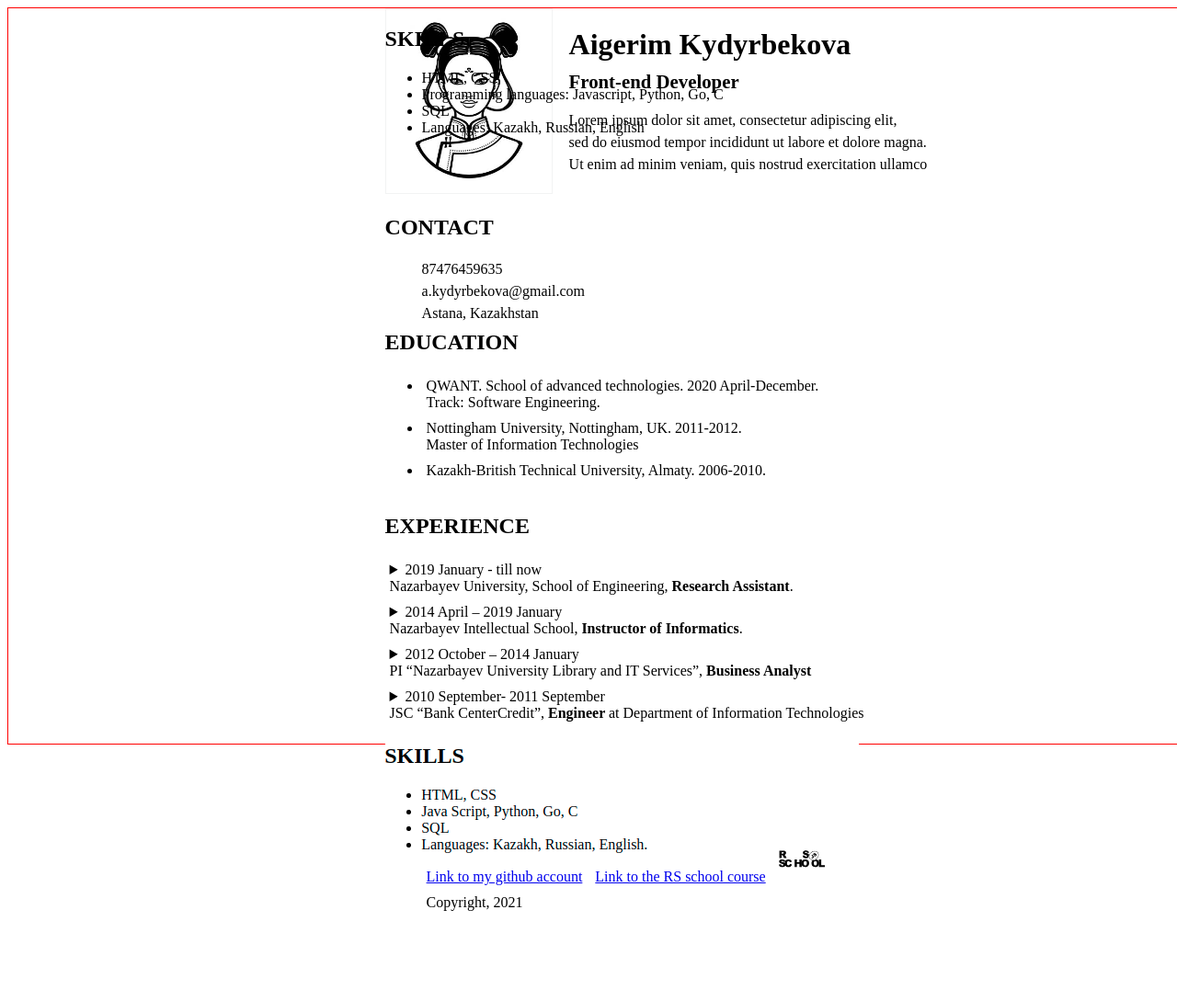
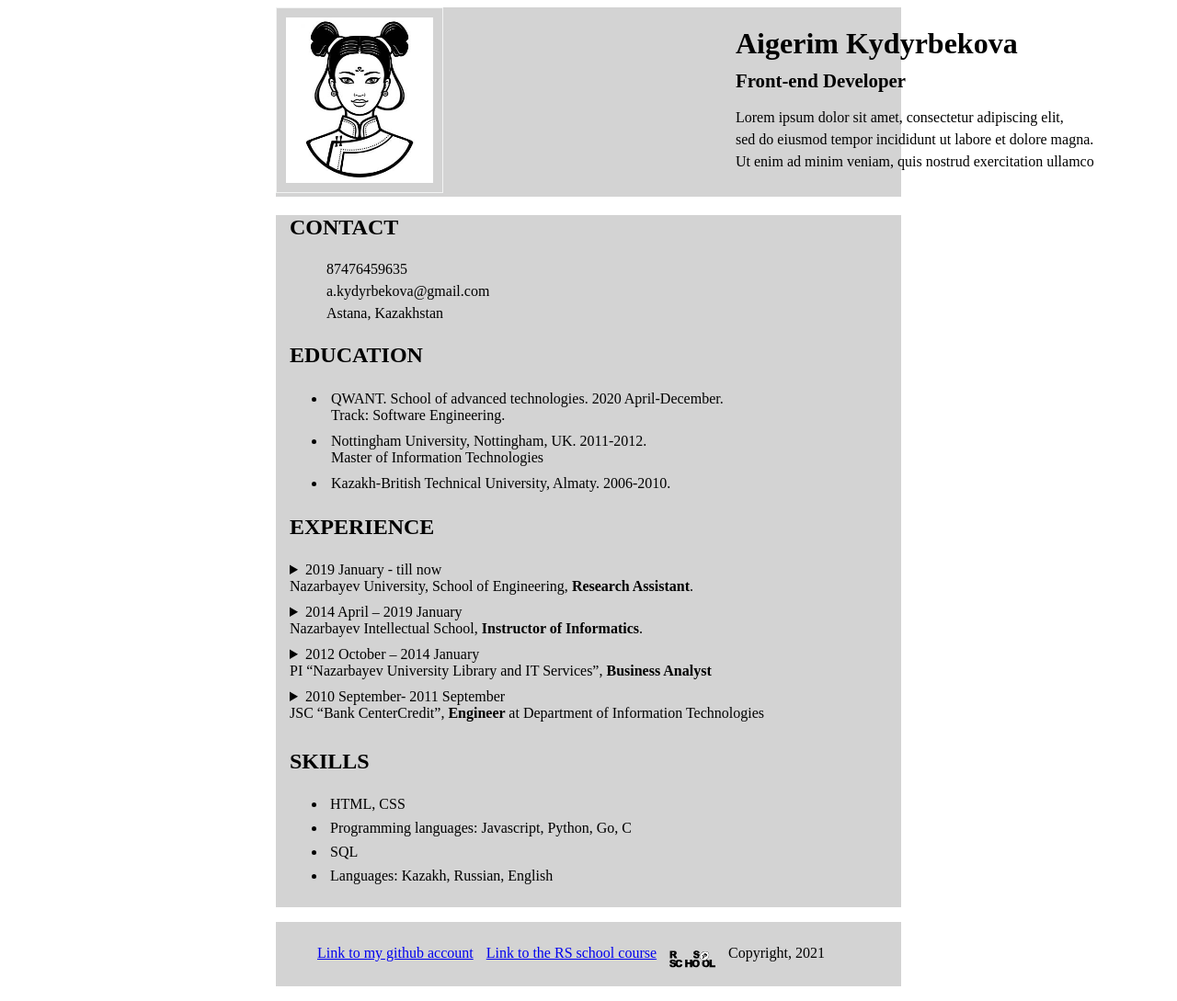
Before and after one commit to kydyrbekova/rsscholl-cv, a plain HTML site: page index.html in a window 1280 px wide. Shown: the whole page at 92% size. Before the commit the page ends 1033 px from the top, so only its background shows below. Drawn offline with Linux system fonts and the light colour scheme.

Commit message:
feat: change several styles

```diff
--- a/styles.css
+++ b/styles.css
@@ -1,20 +1,8 @@
-body {
-    width: 100%;
-    height: 100%;
-    position: absolute;
-    top: 0;
-    left: 0;
-    border: 1px solid red;
-}
-
 header, main, footer {
-    width: 600px;
-    position: absolute;
-    left: 32%;
+    width: 680px;
     max-width: 100%;
-    height: auto;
-    display: block;
     margin: 0 auto;
+    background-color: lightgrey;
 
 
 }
@@ -27,58 +15,63 @@ header img{
 
 header h1{
     position: absolute;
-    left: 200px;
+    left: 800px;
 }
 header h1 span {
     font-size: 0.65em;
 }
 header p {
     position: absolute;
-    left: 200px;
+    display: block;
+    left: 800px;
     top: 100px;
-    margin: 10px auto;
     line-height: 1.5em;
 }
 main section.contacts{
-    position: absolute;
-    /* background-color: darkgoldenrod; */
-    top:205px;
+    background-color: lightgrey;
+    padding: 0 15px;
 }
-.education_list li {
+
+main section.education {
+    background-color: lightgrey;
+    padding: 0 15px;
+}
+
+main section.education li {
     padding: 5px;
 }
-main section.education {
-    position: absolute;
-    /* background-color:cyan; */
-    top:330px;
+main section.experience{
+    background-color: lightgrey;
+    padding: 0 15px;
 }
 
-main section.experience{
-    position: absolute;
-    /* background-color: darkgoldenrod; */
-    top:530px;
+.experience details {
+    padding: 5px 0;
 }
-
-main section.experience details {
-    padding: 5px;
-}
-
-main section.experience::after{
-    content: url(img/skills.png);
-}
-
 
 main section.contacts ul {
     line-height: 1.5em;
 }
 
+main section.skills{
+    background-color: lightgrey;
+    padding: 5px 15px;
+}
+
+main section.skills li {
+    padding: 4px;
+}
+
 footer{
-    top:900px;
-
+    display: block;
+    background-color: lightgrey;
 }
 footer ul li {
     display: inline-block;
     padding: 5px;
-    bottom:21px;
-    position: relative;
 }
+
+footer img {
+    margin-top: 10px;
+    vertical-align: middle;
+}
```
